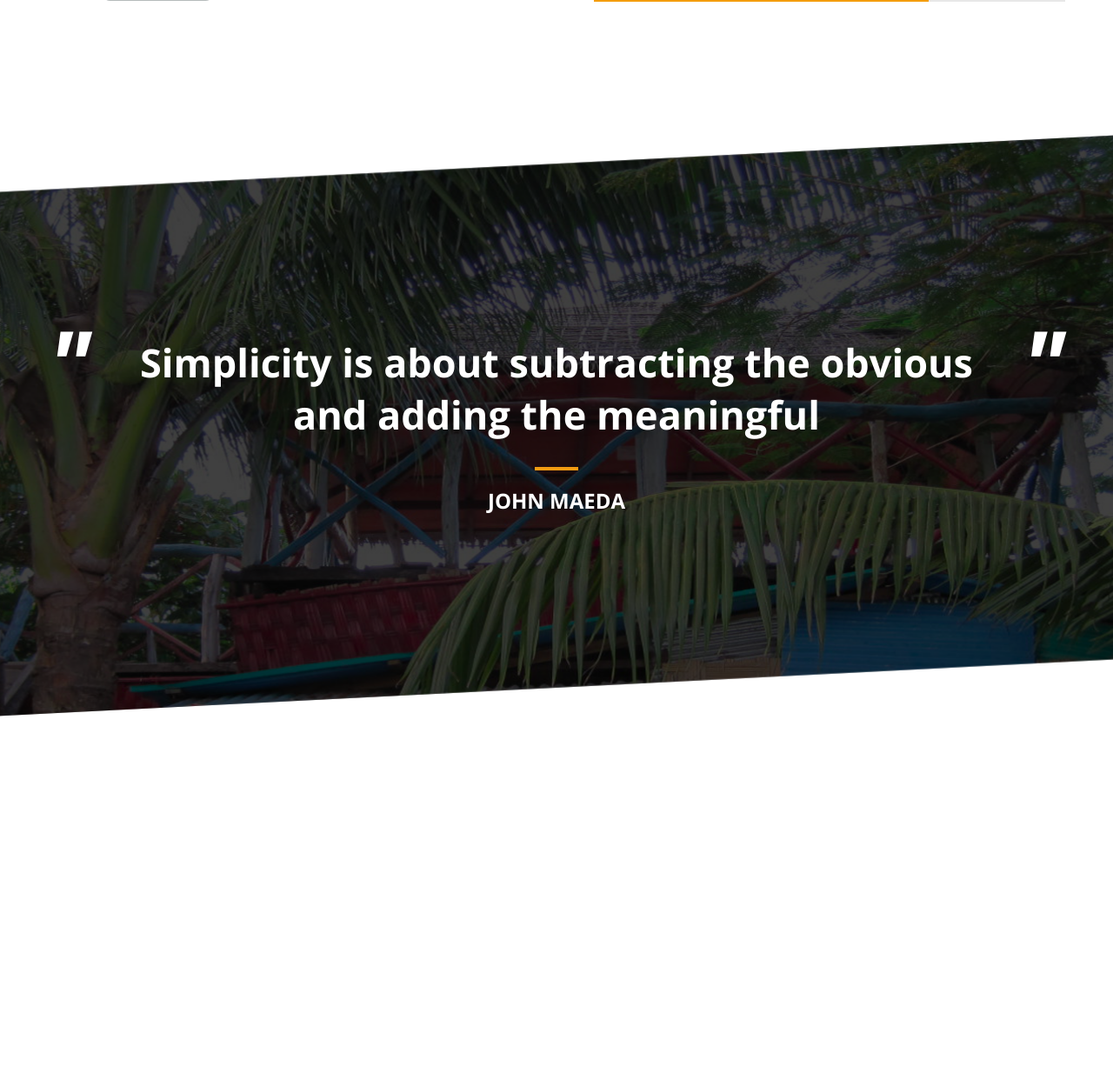
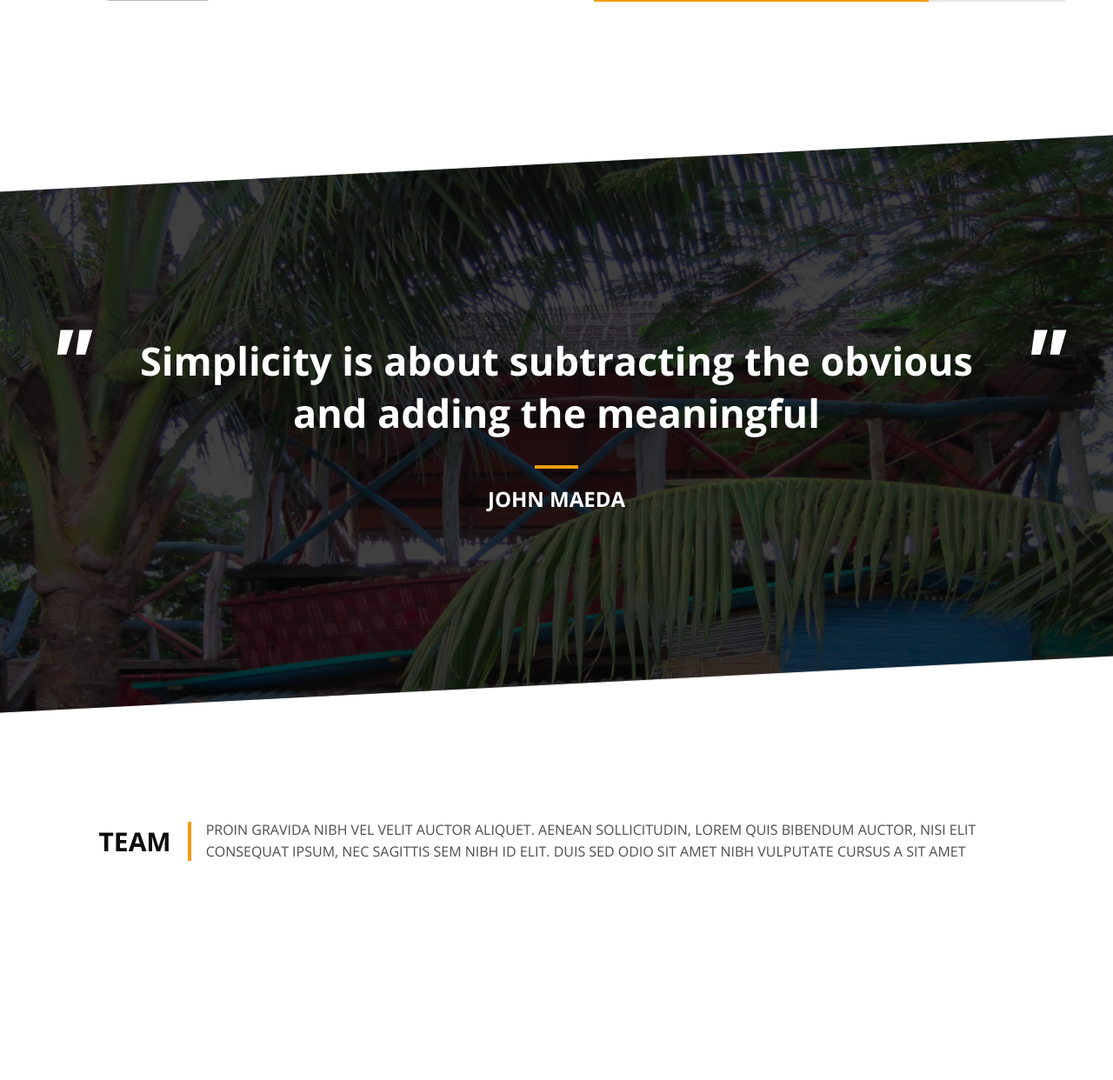
Before and after one commit to LesiaLametta/Avocode_example, a PHP site: page / in a window 1280 px wide. Shown: the part 2391-3633 px from the top of the page at 87% size. Before the commit the page ends 3215 px from the top, so only its background shows below. Run offline with PHP 8.4, Linux system fonts and the light colour scheme; some web fonts are replaced.

Commit message:
code clean up + implementation of Team Section

```diff
--- a/css/style.css
+++ b/css/style.css
@@ -41,6 +41,9 @@ h6 {
     line-height: 25px;
     text-transform: uppercase;
 }
+
+
+
 
 
 
@@ -191,6 +194,9 @@ header {
 
 
 
+
+
+
 /*Banner*/
 
 .banner {
@@ -209,7 +215,8 @@ header {
     display: flex;
     -ms-align-items: center;
     align-items: center;
-    margin-bottom: 150px;
+    max-width: 90%;
+    margin: 0 auto 150px;
 }
 
 .heading h2 {
@@ -314,6 +321,9 @@ header {
 
 
 
+
+
+
 /*box skills*/
 
 .box-skills {
@@ -339,6 +349,9 @@ header {
 .box-skills_item--content {
     padding-left: 35px;
 }
+
+
+
 
 
 
@@ -386,11 +399,25 @@ header {
 }
 
 
+.section-bg {
+    height: 700px;
+    background: url("../img/quote.png") no-repeat center top;
+    background-size: cover;
+    align-items: center;
+    display: flex;
+}
+
+
 
 
 
 
 /*quotes*/
+
+.quote {
+    text-align: center;
+    color: #ffffff;
+}
 
 .box-quote {
     padding: 250px 0;
@@ -447,3 +474,10 @@ header {
     background-color: #f39c12;
     margin: 0 auto 20px;
 }
+
+
+/*team*/
+
+.box-team {
+    padding: 105px 0 100px;
+}
--- a/index.html
+++ b/index.html
@@ -45,7 +45,7 @@
     <section class="banner">
         <div class="wrapper">
             <h1>Best Creative Studio
-    			<span class="lg">Design / Branding / WordPres </span>
+    			<span class="lg">Design / Branding / WordPress </span>
     			<span class="sm">We Make Great Ideas Happen</span></h1>
             <a href="#" class="btn">Learn More</a>
         </div>
@@ -121,7 +121,7 @@
             </div>
         </div>
     </section>
-    <section class="box-quote">
+    <section class="section-bg">
         <div class="wrapper">
             <div class="quote">
                 <blockquote class="quote_text">
@@ -131,6 +131,68 @@
             </div>
         </div>
     </section>
+    <section class="box-team">
+        <div class="wrapper">
+            <div class="heading">
+                <h2>Team</h2>
+                <p>Proin gravida nibh vel velit auctor aliquet. Aenean sollicitudin, lorem quis bibendum auctor, nisi elit consequat ipsum, nec sagittis sem nibh id elit. Duis sed odio sit amet nibh vulputate cursus a sit amet</p>
+            </div>
+            <div class="team-list">
+                <div class="team-list-item">
+                    <div class="team-list-item_img"></div>
+                    <h4></h4>
+                    <span class="team-list_job"></span>
+                    <p></p>
+                    <div class="social">
+                        <a href="#" class="social_link"></a>
+                        <a href="#" class="social_link"></a>
+                        <a href="#" class="social_link"></a>
+                        <a href="#" class="social_link"></a>
+                        <a href="#" class="social_link"></a>
+                    </div>
+                </div>
+                <div class="team-list-item">
+                    <div class="team-list-item_img"></div>
+                    <h4></h4>
+                    <span class="team-list_job"></span>
+                    <p></p>
+                    <div class="social">
+                        <a href="#" class="social_link"></a>
+                        <a href="#" class="social_link"></a>
+                        <a href="#" class="social_link"></a>
+                        <a href="#" class="social_link"></a>
+                        <a href="#" class="social_link"></a>
+                    </div>
+                </div>
+                <div class="team-list-item">
+                    <div class="team-list-item_img"></div>
+                    <h4></h4>
+                    <span class="team-list_job"></span>
+                    <p></p>
+                    <div class="social">
+                        <a href="#" class="social_link"></a>
+                        <a href="#" class="social_link"></a>
+                        <a href="#" class="social_link"></a>
+                        <a href="#" class="social_link"></a>
+                        <a href="#" class="social_link"></a>
+                    </div>
+                </div>
+                <div class="team-list-item">
+                    <div class="team-list-item_img"></div>
+                    <h4></h4>
+                    <span class="team-list_job"></span>
+                    <p></p>
+                    <div class="social">
+                        <a href="#" class="social_link"></a>
+                        <a href="#" class="social_link"></a>
+                        <a href="#" class="social_link"></a>
+                        <a href="#" class="social_link"></a>
+                        <a href="#" class="social_link"></a>
+                    </div>
+                </div>
+            </div>
+        </div>
+    </section>
     <script type="text/javascript" s rc="js/jquery-1.11.0.min.js"></script>
     <script type="text/javascript" src="js/custom.js"></script>
 </body>
```
